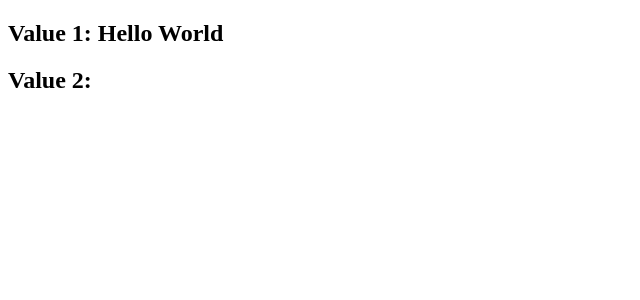
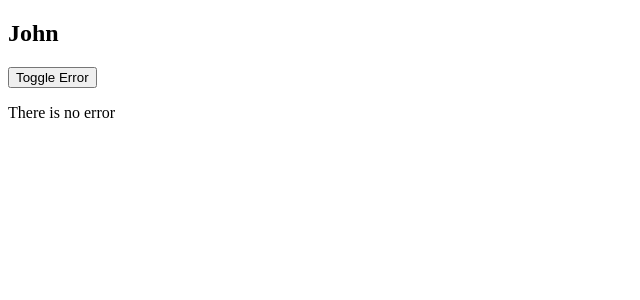
Before and after one commit to majidalykhan/react-course, a React (Create React App) app in the folder advanced-react/: page / in a window 1280 px wide. Shown: the top 300 px of the page, without its empty margins (0-640 px from the left). Built offline with nearby package versions, Linux system fonts and the light colour scheme; the HTML template or start-up script is replaced by a standard one.

Commit message:
Ternary Operator

```diff
--- a/advanced-react/src/3-conditional-rendering/2-short-circuit.js
+++ b/advanced-react/src/3-conditional-rendering/2-short-circuit.js
@@ -2,12 +2,20 @@
 
 const ShortCircuit = () => {
   const [text, setText] = useState("");
-  const firstValue = text || "Hello World"; //first value shows Hello World because || operator check if value is empty or falsy then show the other one
-  const secondValue = text && "Hello World"; //second value shows '' empty because && operator check the value and show the first one available
+  const [isError, setIsError] = useState(false);
   return (
     <div>
-      <h2>Value 1: {firstValue}</h2>
-      <h2>Value 2: {secondValue}</h2>
+      <h2>{text || "John"}</h2>
+      <button className="btn" onClick={() => setIsError(!isError)}>
+        Toggle Error
+      </button>
+      {isError ? (
+        <p>There is an error...</p>
+      ) : (
+        <div>
+          <p>There is no error</p>
+        </div>
+      )}
     </div>
   );
 };
```
